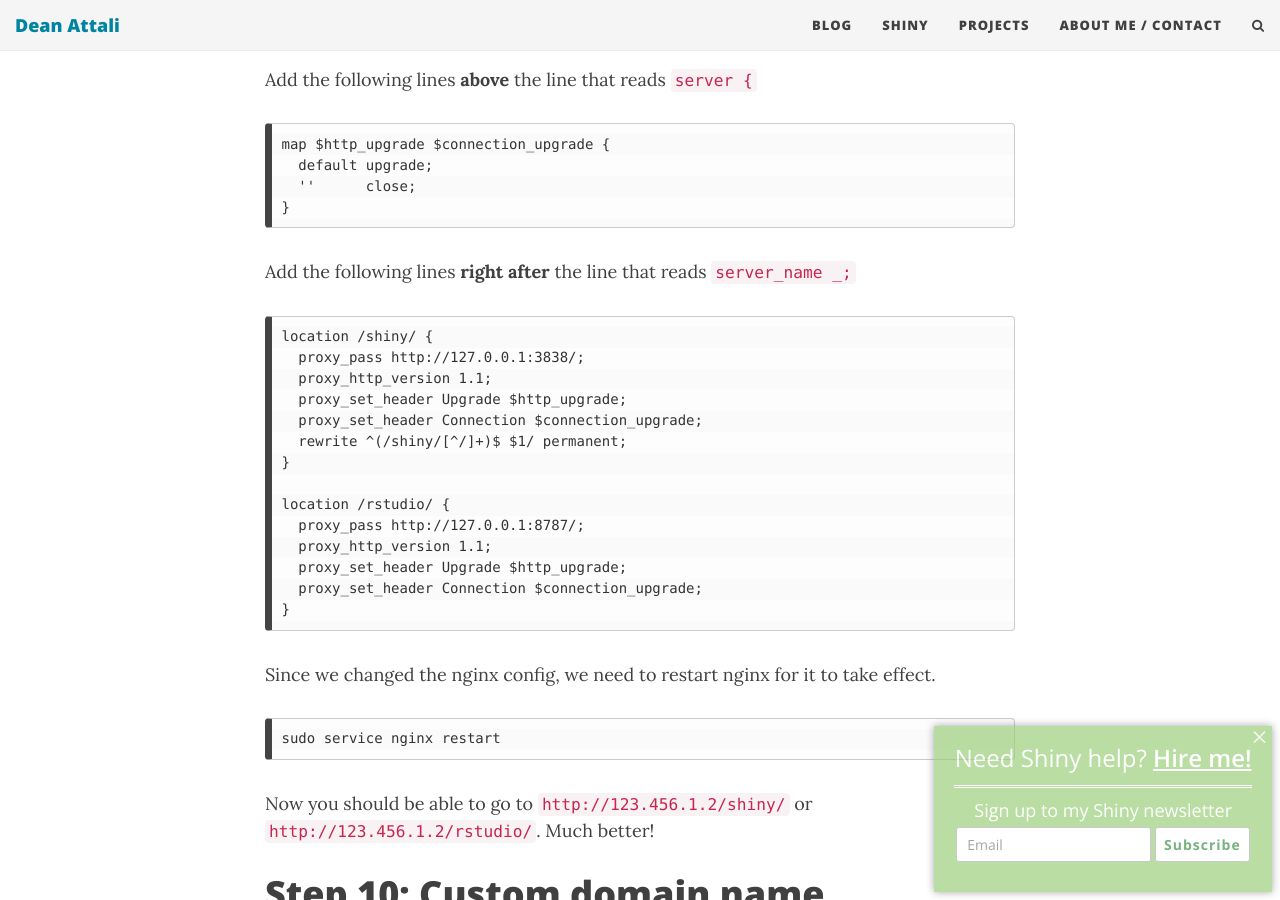
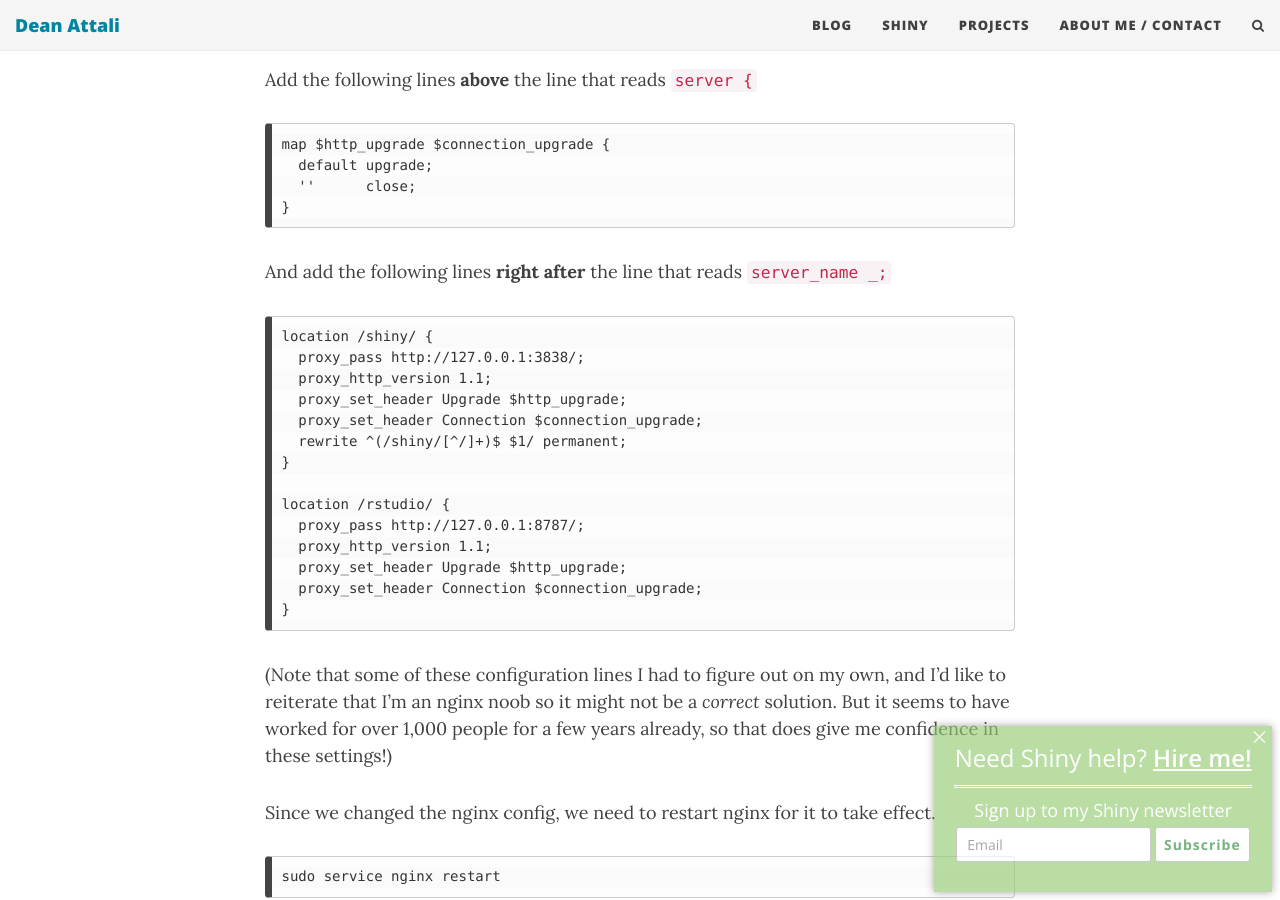
Before and after one commit to daattali/daattali.github.io, a Jekyll site: the page built from _posts/2015-05-09-setup-rstudio-shiny-server-digital-ocean.md, in a window 1280 px wide and 900 px high, scrolled down 15885 px. Built offline with Jekyll 4.4.1, drawn with Linux system fonts in a browser that asks for light colours; nearby versions of some CDN libraries; comment, search, counter and statistics services are not loaded.

Commit message:
Update 2015-05-09-setup-rstudio-shiny-server-digital-ocean.md

```diff
--- a/_posts/2015-05-09-setup-rstudio-shiny-server-digital-ocean.md
+++ b/_posts/2015-05-09-setup-rstudio-shiny-server-digital-ocean.md
@@ -336,7 +336,7 @@ map $http_upgrade $connection_upgrade {
 }
 ~~~
 
-Add the following lines **right after** the line that reads `server_name _;`
+And add the following lines **right after** the line that reads `server_name _;`
 
 ~~~
 location /shiny/ {
@@ -354,6 +354,8 @@ location /rstudio/ {
   proxy_set_header Connection $connection_upgrade;
 }
 ~~~
+
+(Note that some of these configuration lines I had to figure out on my own, and I'd like to reiterate that I'm an nginx noob so it might not be a *correct* solution. But it seems to have worked for over 1,000 people for a few years already, so that does give me confidence in these settings!)
 
 Since we changed the nginx config, we need to restart nginx for it to take effect.
 
```
